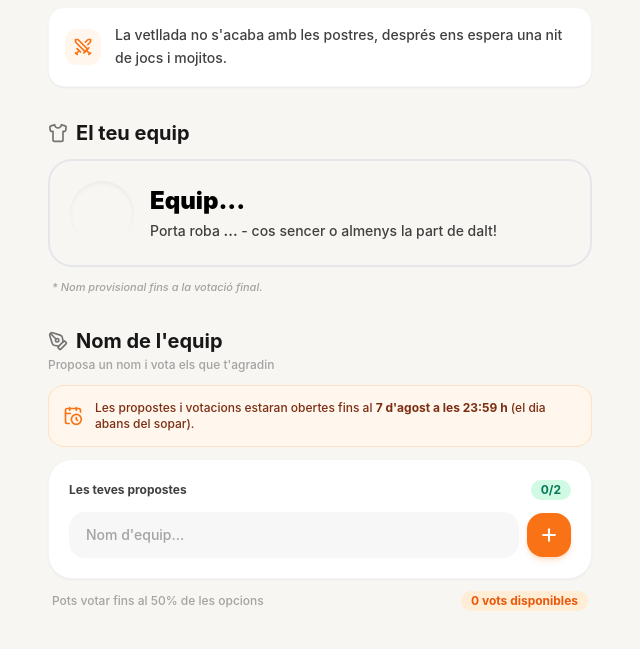
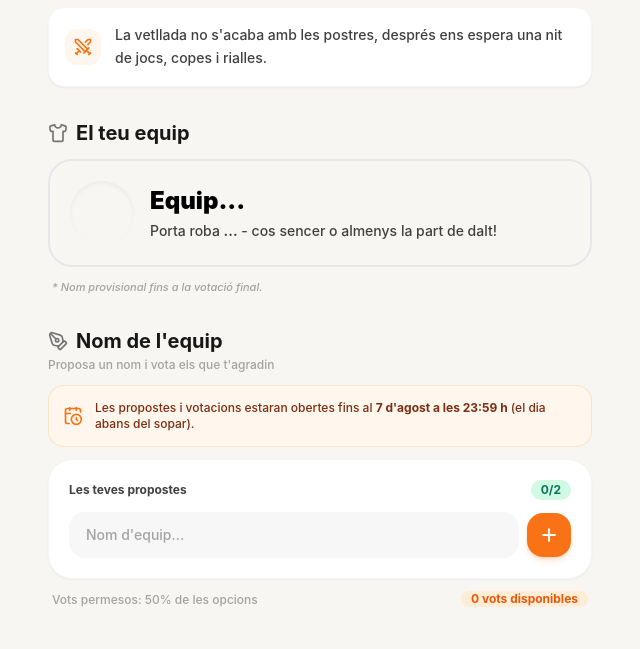
Before and after one commit to txell014/Costellada, a website: page dashboard.html in a window 1280 px wide. Shown: the part 383-1032 px from the top of the page, 320-960 px from the left. Drawn offline with nearby package versions, Linux system fonts and the light colour scheme; no server answers; sample sign-in values are in the browser's storage.

Commit message:
canivs interfície ràpids

```diff
--- a/dashboard.html
+++ b/dashboard.html
@@ -90,7 +90,7 @@
             <i data-lucide="swords" class="w-5 h-5 stroke-[2]"></i>
           </div>
           <p class="text-sm text-neutral-700 font-medium leading-relaxed">
-            La vetllada no s'acaba amb les postres, després ens espera una nit de jocs i mojitos.
+            La vetllada no s'acaba amb les postres, després ens espera una nit de jocs, copes i rialles.
           </p>
         </div>
       </div>
@@ -162,9 +162,9 @@
 
       <!-- LLISTAT I VOTACIONS -->
       <div class="space-y-3">
-        <div class="flex items-center justify-between px-1">
-          <span class="text-xs text-neutral-400 font-medium">Pots votar fins al 50% de les opcions</span>
-          <span id="votesCounter" class="px-2.5 py-0.5 rounded-full text-xs font-bold bg-orange-100 text-orange-600">0 vots disponibles</span>
+        <div class="flex items-center justify-between gap-2 px-1">
+            <span class="text-xs text-neutral-400 font-medium leading-tight">Vots permesos: 50% de les opcions</span>
+            <span id="votesCounter" class="px-2.5 py-1.8 rounded-full text-xs font-bold bg-orange-100 text-orange-600 shrink-0 whitespace-nowrap">0 vots disponibles</span>
         </div>
 
         <!-- Contenidor de llista de propostes -->
```
